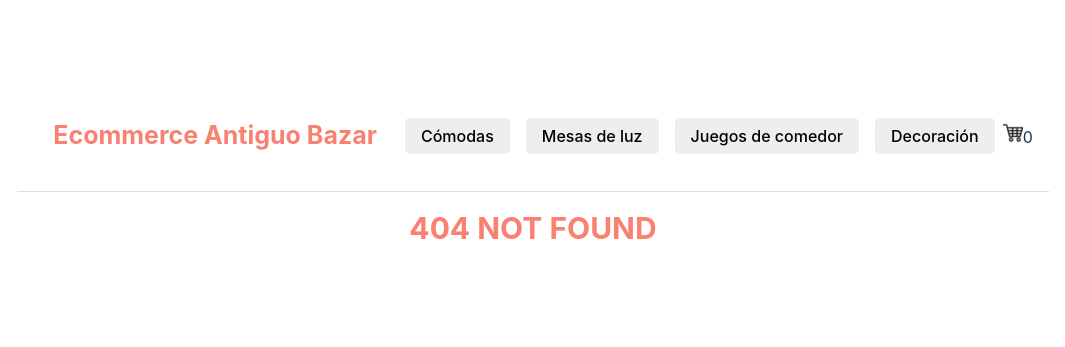
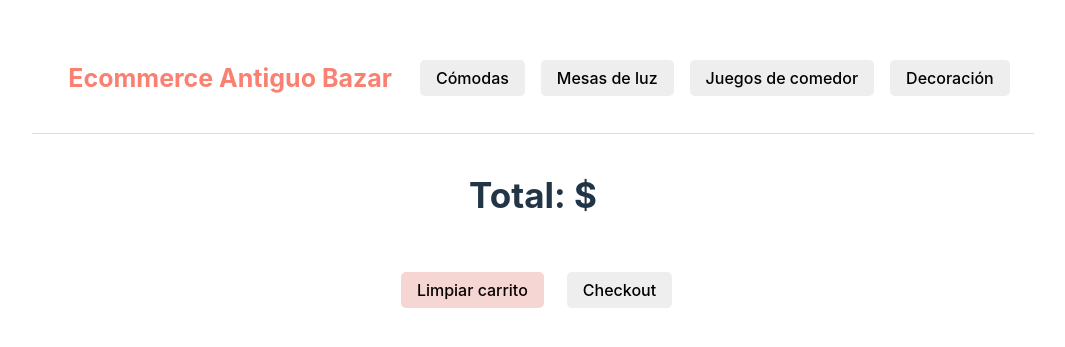
Before and after one commit to paulinatrillo/EntregaFinalTrilloReactJS, a React (Vite) app in the folder ecommerce/: page /cart in a window 1280 px wide. Before the commit this address had no page. Shown: the part 227-574 px from the top of the page, without its empty margins (107-1172 px from the left). Built offline with nearby package versions, Linux system fonts and the light colour scheme.

Commit message:
entrega final

```diff
--- a/ecommerce/src/App.jsx
+++ b/ecommerce/src/App.jsx
@@ -5,20 +5,25 @@
 import ItemListContainer from './components/ItemListContainer/ItemListContainer'
 import ItemCount from './components/ItemCount/ItemCount'
 import ItemDetail from './components/ItemDetail/ItemDetail'
-import ItemDetailContainer from './components/ItemDetailContainer/ItemDetailContainer';
+import ItemDetailContainer from './components/ItemDetailContainer/ItemDetailContainer'
+import { CartProvider } from './components/Context/CartContext'
+import Cart from './components/Cart/cart'
 
 
 function App() {
   return (
     <div className="App">
       <BrowserRouter>
+      <CartProvider>
   <NavBar />
       <Routes>
           <Route path='/' element={<ItemListContainer />} />
           <Route path='/category/:categoryId' element={<ItemListContainer />} />
           <Route path='/item/:itemId' element={<ItemDetailContainer />} />
+          <Route path='/cart' element={<Cart/>} />
           <Route path='*' element={<h1>404 NOT FOUND</h1>} />
       </Routes>
+      </CartProvider>
       </BrowserRouter>
 
 
--- /dev/null
+++ b/ecommerce/src/components/Cart/Cart.jsx
@@ -0,0 +1,29 @@
+import './Cart.css'
+import { useContext } from 'react'
+import { CartContext } from '../Context/CartContext'
+import { Link } from 'react-router-dom'
+import CartItem from '../CartItem/CartItem'
+
+const Cart = () => {
+    const { cart, clearCart, totalQuantity, total } = useContext(CartContext);
+
+    if (totalQuantity === 0){
+        return (
+            <div>
+                <h1>¡No hay items en el carrito!</h1>
+                <Link to= '/' className='Option'>Productos</Link>
+            </div>
+        )
+    }
+
+    return(
+        <div>
+            {cart.map (p => <CartItem key={p.id}{...p}/>)}
+            <h3>Total: ${total}  </h3>
+            <button onClick={()=> clearCart()} className='Button'>Limpiar carrito</button>
+            <Link to='/checkout' className='Option'>Checkout</Link>
+        </div>
+    )
+}
+
+export default Cart;
--- /dev/null
+++ b/ecommerce/src/components/CartItem/CartItem.jsx
@@ -0,0 +1,13 @@
+import React from 'react';
+
+const CartItem = ({ id, name, price, quantity }) => {
+  return (
+    <div>
+      <h4>{name}</h4>
+      <p>Price: ${price}</p>
+      <p>Quantity: {quantity}</p>
+    </div>
+  );
+};
+
+export default CartItem;
--- a/ecommerce/src/components/CartWidget/CartWidget.jsx
+++ b/ecommerce/src/components/CartWidget/CartWidget.jsx
@@ -1,11 +1,15 @@
 import cart from './assets/carrito.png'
-
+import './CartWidget.css'
+import { useContext } from 'react'
+import { CartContext } from '../Context/CartContext'
+import { Link } from 'react-router-dom'
 const CartWidget = () => {
+    const {totalQuantity} = useContext(CartContext)
     return (
-        <div>
-        <img src={cart} alt ="cart-widget"/>
-        0
-        </div>
+        <Link to='/cart' className='CartWidget' style={{display: totalQuantity > 0 ? 'block' : 'none'}}>
+        <img className='CartImg' src={cart} alt ="cart-widget"/>
+        {totalQuantity}
+        </Link>
     )
 }
 
--- /dev/null
+++ b/ecommerce/src/components/Context/CartContext.jsx
@@ -0,0 +1,35 @@
+import {createContext, useState} from "react"
+
+export const CartContext = createContext ({
+    cart: []
+})
+
+export const CartProvider = ({children}) => {
+    const [cart, setCart] = useState([])
+
+    console.log(cart)
+
+    const addItem = (item,quantity) => {
+        if (!isInCart(item.id)) {
+            setCart(prev=> [...prev, {...item, quantity}])
+        } else{
+            console.error('El producto ya fue agregado')
+        }
+    }
+     const removeItem = (itemId) => {
+        const cartUpdated = cart.filter (prod => prod.id !== itemId)
+        setCart(cartUpdated)
+     }
+     const clearCart = () => {
+        setCart([])
+     }
+
+     const isInCart = (itemId) => {
+        return cart.some(prod=> prod.id === itemId)
+     }
+     return (
+        <CartContext.Provider value ={{cart, addItem, removeItem, clearCart}}>
+            {children}
+        </CartContext.Provider>
+     )
+}
--- a/ecommerce/src/components/ItemDetail/ItemDetail.jsx
+++ b/ecommerce/src/components/ItemDetail/ItemDetail.jsx
@@ -1,33 +1,51 @@
-import './ItemDetail.css'
-import ItemCount from '../ItemCount/ItemCount'
+import React, { useContext, useState } from 'react';
+import './ItemDetail.css';
+import ItemCount from '../ItemCount/ItemCount';
+import { CartContext } from '../Context/CartContext';
 
-const ItemDetail = ({ id,name,img,category, description,price,stock}) => {
+const ItemDetail = ({ id, name, img, category, description, price, stock }) => {
+  const [quantityAdded, setQuantityAdded] = useState(0);
+
+  const {addItem} = useContext(CartContext)
+
+  const handleOnAdd = (quantity) => {
+    setQuantityAdded(quantity);
+
+    const item ={
+        id,name,price
+    }
+    addItem(item,quantity)
+  };
+
+  const handleFinishPurchase = () => {
+    // Lógica para finalizar la compra
+    console.log('Compra terminada');
+  };
+
   return (
     <article className='CardItem'>
       <header className='Header'>
-             <h2 className='ItemHeader'>
-            {name}
-             </h2>
+        <h2 className='ItemHeader'>{name}</h2>
       </header>
       <picture>
         <img src={img} alt={name} className='ItemImg' />
       </picture>
       <section>
-            <p className='Info'>
-                Categoria: {category}
-            </p>
-            <p className='Info'>
-                Descripción: {description}
-            </p>
-            <p className='Info'>
-                Precio: ${price}
-            </p>
+        <p className='Info'>Categoria: {category}</p>
+        <p className='Info'>Descripción: {description}</p>
+        <p className='Info'>Precio: ${price}</p>
       </section>
       <footer className='ItemFooter'>
-            <ItemCount initial={1} stock={stock} onAdd={(quantity) => console.log('Cantidad agregada')}/>
+        {quantityAdded > 0 ? (
+          <button onClick={handleFinishPurchase} className='Option'>
+            Terminar compra
+          </button>
+        ) : (
+          <ItemCount initial={1} stock={stock} onAdd={handleOnAdd} />
+        )}
       </footer>
     </article>
-    )
-}
+  );
+};
 
-export default ItemDetail
+export default ItemDetail;
```
Also changed, not shown: ecommerce/src/components/Cart/Cart.css (added), ecommerce/src/components/CartWidget/CartWidget.css (added). Lines whose indentation alone changed are shown as unchanged.
